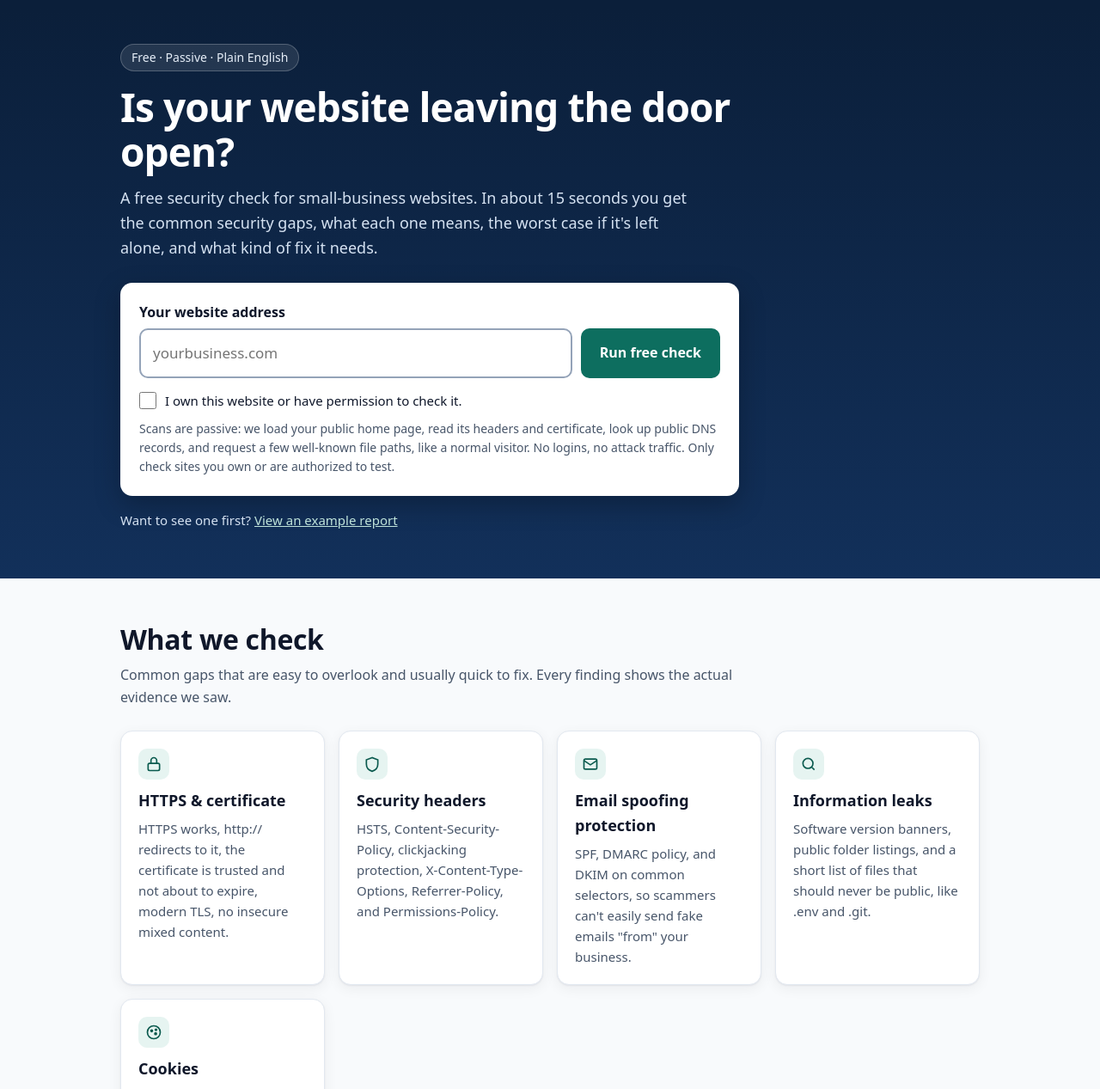
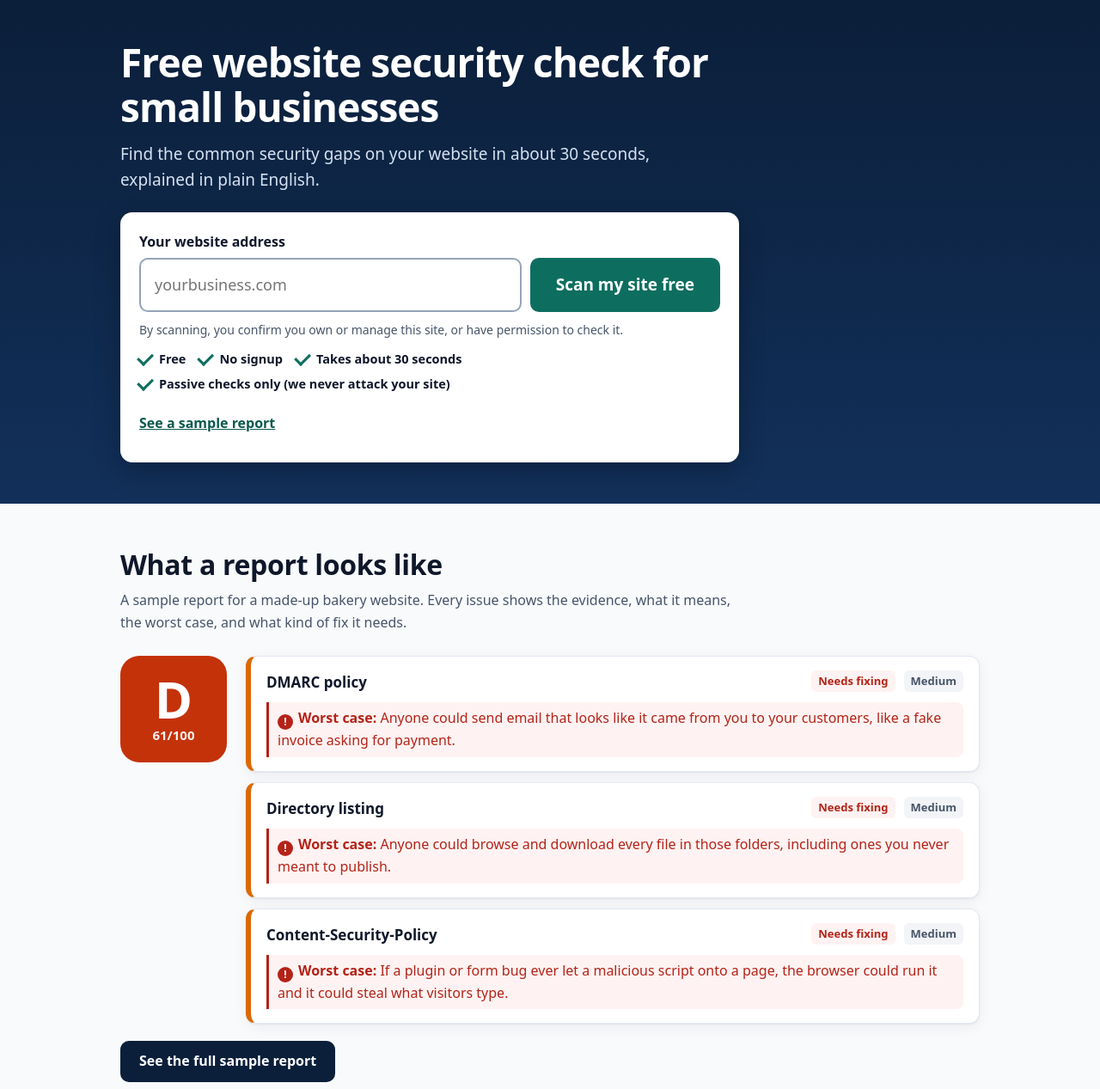
Before and after one commit to nickcastro1520/sitesafecheck, a website: page public/index.html in a window 1280 px wide. Shown: the part 53-1320 px from the top of the page at 86% size. Drawn offline with Linux system fonts and the light colour scheme.

Commit message:
Home: keyword H1/title, 'Scan my site free' hero with no required checkbox (confirmation notice + logged scan_authorized), trust lines, sample report link and preview, desktop-only autofocus

```diff
--- a/api/scan.js
+++ b/api/scan.js
@@ -68,6 +68,11 @@ export async function POST(request) {
   const hour = new Date(now).toISOString().slice(0, 13);
   const win = Math.floor(now / 600000);
 
+  // Record the visitor's ownership/permission confirmation (the form says "By scanning, you confirm
+  // you own or manage this site"; the API still refuses requests without authorized: true).
+  const confirmation = typeof body.confirmation === "string" ? body.confirmation.replace(/[^\w.-]/g, "").slice(0, 40) : "api";
+  console.log(JSON.stringify({ evt: "scan_authorized", host: target.host, confirmation, ip: ipH, at: new Date(now).toISOString() }));
+
   if ((await incr(`rlb:${win}:${ipH}`, 700)) > c.burst) return json({ error: "rate_limited", message: "Too many requests. Please wait a few minutes." }, 429, { "Retry-After": "600" });
 
   const cacheKey = `scan:v2:${target.host}`;
--- a/public/index.html
+++ b/public/index.html
@@ -3,8 +3,8 @@
 <head>
 <meta charset="utf-8">
 <meta name="viewport" content="width=device-width, initial-scale=1, viewport-fit=cover">
-<title>SiteSafeCheck: Free Website Security Check for Small Businesses</title>
-<meta name="description" content="Free, passive website security check for small businesses. Checks HTTPS and SSL, security headers, SPF/DKIM/DMARC email spoofing protection, exposed files, and cookies, with a plain-English fix list.">
+<title>Free Website Security Check for Small Businesses | SiteSafeCheck</title>
+<meta name="description" content="Free website security check for small businesses. Scan your site in about 30 seconds: HTTPS and SSL, security headers, email spoofing protection, and exposed files, explained in plain English. No signup.">
 <link rel="canonical" href="https://sitesafecheck.com/">
 <meta name="robots" content="index, follow, max-image-preview:large">
 <meta name="author" content="Nick Castro">
@@ -18,8 +18,8 @@
 <meta property="og:type" content="website">
 <meta property="og:site_name" content="SiteSafeCheck">
 <meta property="og:url" content="https://sitesafecheck.com/">
-<meta property="og:title" content="Is your website leaving the door open? Free security check">
-<meta property="og:description" content="A free, passive check of your website's HTTPS, security headers, email spoofing protection, and exposed files, explained in plain English.">
+<meta property="og:title" content="Free Website Security Check for Small Businesses | SiteSafeCheck">
+<meta property="og:description" content="Scan your website free in about 30 seconds. A passive check of HTTPS, security headers, email spoofing protection, and exposed files, explained in plain English. No signup.">
 <meta property="og:image" content="https://sitesafecheck.com/og.png">
 <meta property="og:image:width" content="1200">
 <meta property="og:image:height" content="630">
@@ -27,7 +27,7 @@
 <meta property="og:locale" content="en_US">
 <meta name="twitter:card" content="summary_large_image">
 <meta name="twitter:title" content="Free website security check for small businesses">
-<meta name="twitter:description" content="Passive check of HTTPS, security headers, SPF/DMARC, and exposed files, with a plain-English fix list.">
+<meta name="twitter:description" content="Scan your website free in about 30 seconds: HTTPS, security headers, SPF/DMARC, and exposed files, explained in plain English. No signup.">
 <meta name="twitter:image" content="https://sitesafecheck.com/og.png">
 <meta name="twitter:image:alt" content="SiteSafeCheck: free website security check for small businesses, with a sample A to F grade">
 <link rel="stylesheet" href="/styles.css">
@@ -117,22 +117,22 @@
 <main id="main">
 <section class="hero" aria-labelledby="h1">
  <div class="wrap">
-  <span class="pill">Free · Passive · Plain English</span>
-  <h1 id="h1">Is your website leaving the door open?</h1>
-  <p class="lede">A free security check for small-business websites. In about 15 seconds you get the common security gaps, what each one means, the worst case if it's left alone, and what kind of fix it needs.</p>
+  <h1 id="h1">Free website security check for small businesses</h1>
+  <p class="lede">Find the common security gaps on your website in about 30 seconds, explained in plain English.</p>
   <form class="scan" id="scan-form" novalidate>
    <label class="lbl" for="url">Your website address</label>
    <div class="row">
-    <input type="text" id="url" name="url" inputmode="url" autocomplete="url" autocapitalize="off" spellcheck="false" placeholder="yourbusiness.com" required aria-describedby="url-help form-err">
-    <button class="btn btn-go" type="submit" id="go">Run free check</button>
+    <input type="text" id="url" name="url" inputmode="url" autocomplete="url" autocapitalize="off" autocorrect="off" spellcheck="false" enterkeyhint="go" placeholder="yourbusiness.com" required aria-describedby="consent form-err">
+    <button class="btn btn-go" type="submit" id="go">Scan my site free</button>
    </div>
-   <span id="url-help" class="sr">Enter a domain like yourbusiness.com</span>
    <div class="hp" aria-hidden="true"><label for="company_website">Leave this empty</label><input type="text" id="company_website" name="company_website" tabindex="-1" autocomplete="off"></div>
-   <label class="check" for="authorized"><input type="checkbox" id="authorized" name="authorized" required> <span>I own this website or have permission to check it.</span></label>
-   <p class="fine">Scans are passive: we load your public home page, read its headers and certificate, look up public DNS records, and request a few well-known file paths, like a normal visitor. No logins, no attack traffic. Only check sites you own or are authorized to test.</p>
+   <p class="consent" id="consent">By scanning, you confirm you own or manage this site, or have permission to check it.</p>
+   <ul class="trust" aria-label="About the scan">
+    <li>Free</li><li>No signup</li><li>Takes about 30 seconds</li><li>Passive checks only (we never attack your site)</li>
+   </ul>
    <p class="err" id="form-err" role="alert"></p>
+   <p class="alt"><button type="button" class="linkbtn" id="demo">See a sample report</button></p>
   </form>
-  <p class="alt">Want to see one first? <button type="button" class="linkbtn" id="demo">View an example report</button></p>
   <div id="progress" hidden>
    <p class="sr" id="progress-live" aria-live="polite"></p>
    <ol id="progress-list"></ol>
@@ -141,6 +141,22 @@
 </section>
 
 <section id="report" class="wrap" hidden aria-live="polite" aria-busy="false"></section>
+
+<section class="band sample" id="sample" aria-labelledby="sample-h">
+ <div class="wrap">
+  <h2 id="sample-h">What a report looks like</h2>
+  <p class="sub">A sample report for a made-up bakery website. Every issue shows the evidence, what it means, the worst case, and what kind of fix it needs.</p>
+  <div class="sample-box">
+   <div class="sample-grade gradebox gD" role="img" aria-label="Sample grade D, score 61 out of 100"><span class="g">D</span><span class="s">61/100</span></div>
+   <div class="sample-finds">
+    <article class="find s-fail v-medium" data-id="dmarc"><div class="fhead"><h3>DMARC policy</h3><span class="tag t-fail">Needs fixing</span><span class="tag t-sev">Medium</span></div><p class="worst"><span class="wicon" aria-hidden="true">!</span><span class="lab">Worst case: </span>Anyone could send email that looks like it came from you to your customers, like a fake invoice asking for payment.</p></article>
+    <article class="find s-fail v-medium" data-id="directory_listing"><div class="fhead"><h3>Directory listing</h3><span class="tag t-fail">Needs fixing</span><span class="tag t-sev">Medium</span></div><p class="worst"><span class="wicon" aria-hidden="true">!</span><span class="lab">Worst case: </span>Anyone could browse and download every file in those folders, including ones you never meant to publish.</p></article>
+    <article class="find s-fail v-medium" data-id="csp"><div class="fhead"><h3>Content-Security-Policy</h3><span class="tag t-fail">Needs fixing</span><span class="tag t-sev">Medium</span></div><p class="worst"><span class="wicon" aria-hidden="true">!</span><span class="lab">Worst case: </span>If a plugin or form bug ever let a malicious script onto a page, the browser could run it and it could steal what visitors type.</p></article>
+   </div>
+  </div>
+  <p class="sample-more"><a class="btn btn-dark" href="/?example" id="sample-link">See the full sample report</a></p>
+ </div>
+</section>
 
 <section class="band" id="what" aria-labelledby="what-h">
  <div class="wrap">
@@ -161,7 +177,7 @@
   <h2 id="how-h">How it works</h2>
   <p class="sub">No sign-up and nothing to install.</p>
   <ol class="steps">
-   <li><strong>Enter your website</strong><span>Confirm it's yours (or you have permission), then start the check.</span></li>
+   <li><strong>Enter your website</strong><span>Any form works: yourbusiness.com, www, or a full link. Only scan sites you own, manage, or have permission to check.</span></li>
    <li><strong>We look, we don't poke</strong><span>Plain code reads what any visitor could see: headers, certificate, public DNS, and a few well-known paths.</span></li>
    <li><strong>Get a plain-English report</strong><span>A 0–100 score with the math shown, an A–F grade, what each issue means, the worst case, and what kind of fix it needs.</span></li>
   </ol>
--- a/public/styles.css
+++ b/public/styles.css
@@ -19,22 +19,33 @@ header.top .wrap{display:flex;align-items:center;justify-content:space-between;g
 nav.main{display:flex;gap:18px;flex-wrap:wrap}
 nav.main a{color:#dbe7f5;text-decoration:none;font-size:15px;padding:6px 2px}
 nav.main a:hover{color:#fff;text-decoration:underline}
-.hero{background:linear-gradient(180deg,var(--navy) 0,var(--navy2) 100%);color:#fff;padding:40px 0 56px}
+.hero{background:linear-gradient(180deg,var(--navy) 0,var(--navy2) 100%);color:#fff;padding:36px 0 48px}
 .hero h1{font-size:clamp(30px,5vw,46px);line-height:1.12;margin:0 0 14px;letter-spacing:-.02em;max-width:780px}
-.hero .lede{font-size:18px;color:#d5e2f2;max-width:680px;margin:0 0 26px}
+.hero .lede{font-size:19px;color:#d5e2f2;max-width:680px;margin:0 0 22px}
 .pill{display:inline-block;background:rgba(255,255,255,.1);border:1px solid rgba(255,255,255,.22);color:#e6eef8;border-radius:999px;padding:4px 12px;font-size:14px;margin-bottom:16px}
 form.scan{background:#fff;color:var(--ink);border-radius:var(--r);padding:22px;box-shadow:0 10px 30px rgba(0,0,0,.25);max-width:720px}
 form.scan label.lbl{display:block;font-weight:700;margin-bottom:6px}
 .row{display:flex;gap:10px;flex-wrap:wrap}
-.row input[type=text]{flex:1 1 260px;min-width:0;font:inherit;font-size:17px;padding:13px 14px;border:2px solid #94a3b8;border-radius:10px;color:var(--ink);background:#fff}
+.row input[type=text]{flex:1 1 260px;min-width:0;font:inherit;font-size:18px;padding:15px 16px;border:2px solid #94a3b8;border-radius:10px;color:var(--ink);background:#fff}
 .row input[type=text]:focus{border-color:var(--focus);outline:none;box-shadow:0 0 0 3px rgba(37,99,235,.25)}
 .btn{display:inline-flex;align-items:center;justify-content:center;gap:8px;font:inherit;font-weight:700;font-size:16px;border-radius:10px;padding:12px 20px;border:2px solid transparent;cursor:pointer;text-decoration:none;line-height:1.2}
-.btn-go{background:var(--brand);color:#fff}.btn-go:hover{background:var(--brand2);color:#fff}
+.btn-go{background:var(--brand);color:#fff;font-size:19px;padding:15px 28px;flex:0 0 auto}.btn-go:hover{background:var(--brand2);color:#fff}
 .btn-go[disabled]{opacity:.7;cursor:progress}
 .btn-ghost{background:#fff;color:var(--navy);border-color:#cbd5e1}.btn-ghost:hover{border-color:var(--navy);color:var(--navy)}
 .btn-dark{background:var(--navy);color:#fff}.btn-dark:hover{background:var(--navy2);color:#fff}
 .check{display:flex;gap:10px;align-items:flex-start;margin:14px 0 4px;font-size:15px}
 .check input{width:20px;height:20px;margin:2px 0 0;flex:none;accent-color:var(--brand)}
+.consent{font-size:14px;color:var(--mut);margin:10px 0 0}
+.trust{list-style:none;margin:10px 0 0;padding:0;display:flex;flex-wrap:wrap;gap:6px 16px;font-size:14.5px;font-weight:600;color:var(--ink)}
+.trust li{display:flex;align-items:center;gap:6px}
+.trust li:before{content:"";width:14px;height:8px;border-left:3px solid var(--brand);border-bottom:3px solid var(--brand);transform:rotate(-45deg) translateY(-2px);flex:none}
+form.scan .alt{margin:12px 0 0;font-size:16px}
+form.scan .linkbtn{color:var(--brand2);font-weight:700;padding:10px 0;min-height:44px}
+form.scan .linkbtn:hover{color:var(--navy)}
+.sample-box{display:grid;grid-template-columns:auto 1fr;gap:22px;align-items:start}
+.sample-finds .find{margin:0 0 12px}
+.fhead h3{margin:0;font-size:17px;flex:1 1 220px}
+.sample-more{margin:8px 0 0}
 .fine{font-size:14px;color:var(--mut);margin:10px 0 0}
 .hp{position:absolute;left:-10000px;width:1px;height:1px;overflow:hidden}
 .linkbtn{background:none;border:0;padding:0;font:inherit;color:#bfe3da;text-decoration:underline;cursor:pointer}
@@ -143,7 +154,7 @@ details.passed .find{box-shadow:none}
 footer{border-top:1px solid var(--line);padding:26px 0 40px;color:var(--mut);font-size:14px;background:#fff}
 footer .wrap{display:flex;gap:12px 24px;flex-wrap:wrap;justify-content:space-between}
 footer nav{display:flex;gap:16px;flex-wrap:wrap}
-@media (max-width:560px){header.top .wrap{flex-wrap:wrap;padding-top:10px;padding-bottom:8px;min-height:0;gap:4px 16px}nav.main{width:100%;gap:4px 16px}.rhead{grid-template-columns:1fr}.gradebox{width:104px;height:104px}.gradebox .g{font-size:50px}nav.main{gap:12px}nav.main a{font-size:14px}.hero{padding:28px 0 40px}form.scan{padding:18px}.row .btn{width:100%}}
+@media (max-width:560px){.hero{padding:24px 0 36px}.hero .lede{font-size:17px;margin-bottom:16px}form.scan{padding:16px}.btn-go{width:100%}.sample-box{grid-template-columns:1fr}.sample-grade{width:96px;height:96px}.sample-grade .g{font-size:46px}header.top .wrap{flex-wrap:wrap;padding-top:10px;padding-bottom:8px;min-height:0;gap:4px 16px}nav.main{width:100%;gap:4px 16px}.rhead{grid-template-columns:1fr}.gradebox{width:104px;height:104px}.gradebox .g{font-size:50px}nav.main{gap:12px}nav.main a{font-size:14px}.hero{padding:28px 0 40px}form.scan{padding:18px}.row .btn{width:100%}}
 @media print{
  header.top,.hero,.noprint,footer,section.band,.ractions,#progress{display:none!important}
  body{background:#fff;font-size:12pt}
```
Also changed, not shown: public/app.js (+8 -5 lines), public/demo.json (+1 -1 lines), test/api.test.js (+15 -1 lines), test/site.test.js (+26 -0 lines), README.md.
